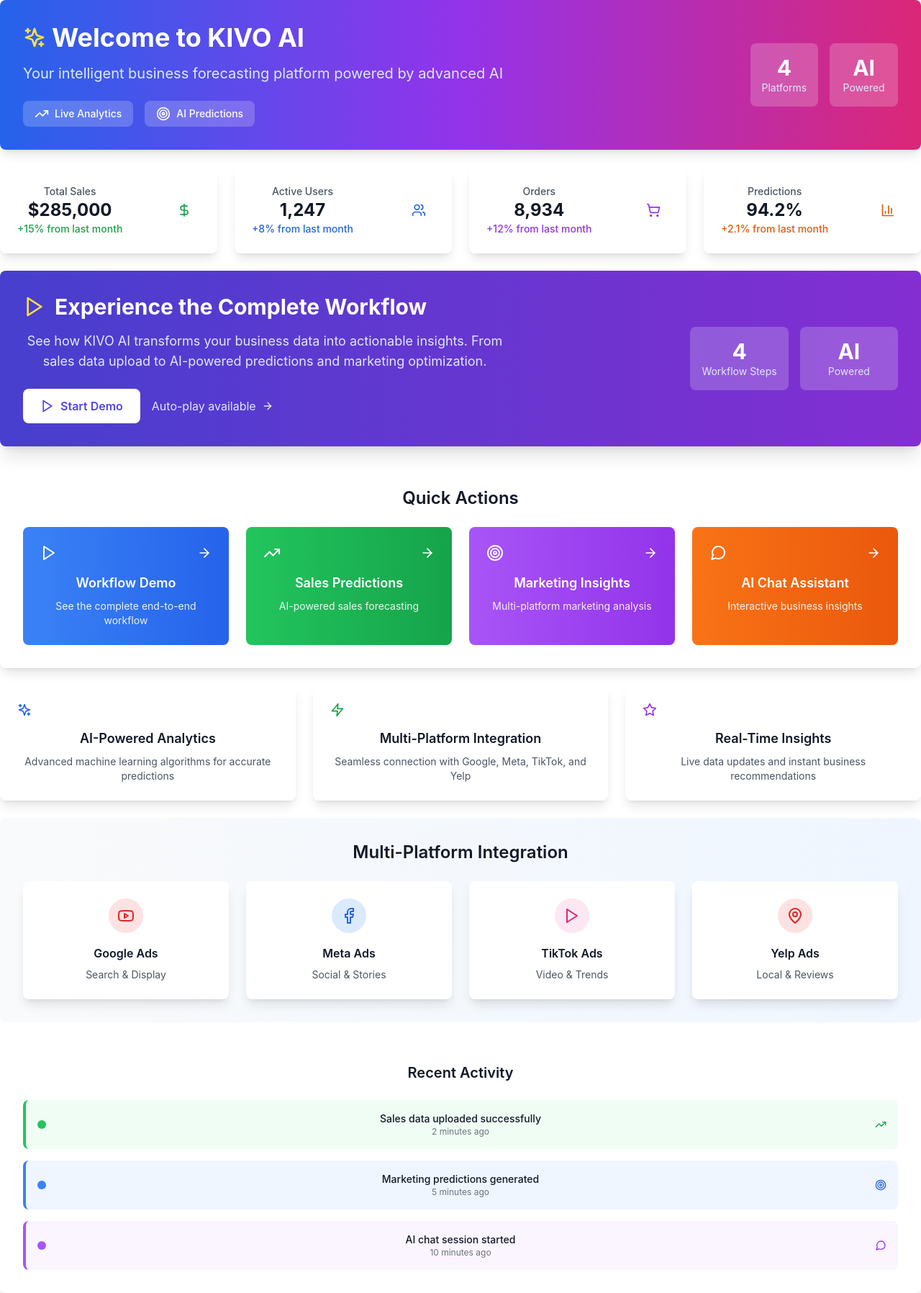
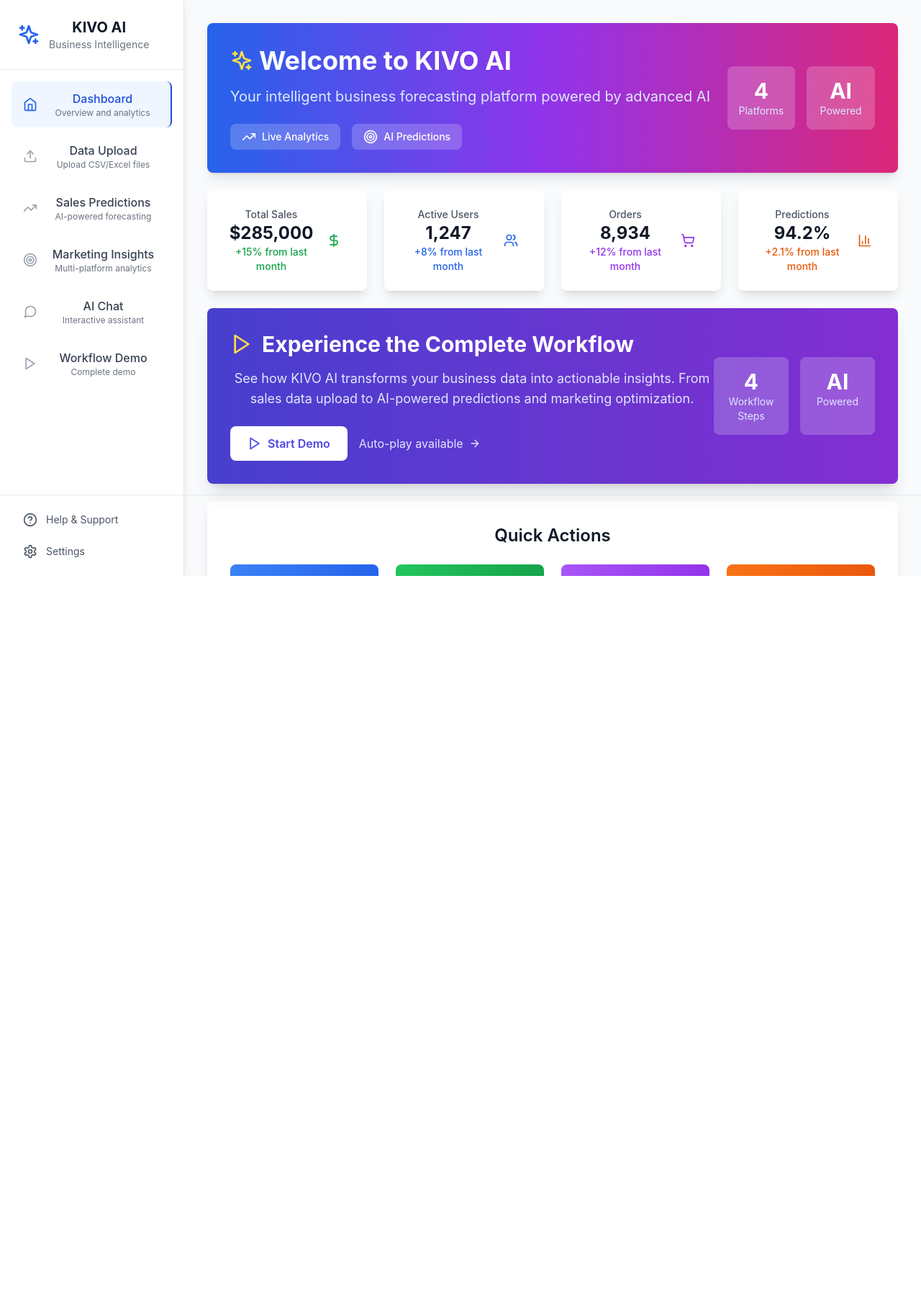
Before and after one commit to eddykim0118/kivo, a React (Create React App) app in the folder frontend/: page /dashboard in a window 1280 px wide. Shown: the whole page at 72% size. After the commit the page ends 800 px from the top, so only its background shows below. Built offline with nearby package versions, Linux system fonts and the light colour scheme; no server answers.

Commit message:
Add sidebar navigation with Layout component

```diff
--- a/frontend/src/App.tsx
+++ b/frontend/src/App.tsx
@@ -2,6 +2,7 @@ import React from 'react';
 import { Routes, Route, Navigate } from 'react-router-dom';
 import './App.css';
 import LandingPage from './components/LandingPage';
+import Layout from './components/Layout';
 import Dashboard from './components/Dashboard';
 import DataUpload from './components/DataUpload';
 import SalesPredictions from './components/SalesPredictions';
@@ -21,13 +22,37 @@ function App() {
         {/* Landing Page - Default Route */}
         <Route path="/" element={<LandingPage />} />
 
-        {/* Dashboard and Main App Routes */}
-        <Route path="/dashboard" element={<Dashboard />} />
-        <Route path="/upload" element={<DataUpload onDataUpload={handleDataUpload} />} />
-        <Route path="/sales" element={<SalesPredictions />} />
-        <Route path="/marketing" element={<MarketingPredictions />} />
-        <Route path="/chat" element={<ChatSystem />} />
-        <Route path="/demo" element={<WorkflowDemo />} />
+        {/* Main App Routes with Layout */}
+        <Route path="/dashboard" element={
+          <Layout>
+            <Dashboard />
+          </Layout>
+        } />
+        <Route path="/upload" element={
+          <Layout>
+            <DataUpload onDataUpload={handleDataUpload} />
+          </Layout>
+        } />
+        <Route path="/sales" element={
+          <Layout>
+            <SalesPredictions />
+          </Layout>
+        } />
+        <Route path="/marketing" element={
+          <Layout>
+            <MarketingPredictions />
+          </Layout>
+        } />
+        <Route path="/chat" element={
+          <Layout>
+            <ChatSystem />
+          </Layout>
+        } />
+        <Route path="/demo" element={
+          <Layout>
+            <WorkflowDemo />
+          </Layout>
+        } />
 
         {/* Redirect any unknown routes to landing page */}
         <Route path="*" element={<Navigate to="/" replace />} />
--- a/frontend/src/components/Dashboard.tsx
+++ b/frontend/src/components/Dashboard.tsx
@@ -1,6 +1,6 @@
 import React from 'react';
 import { Link } from 'react-router-dom';
-import { TrendingUp, BarChart3, Target, MessageCircle, Play, ArrowRight, Users, DollarSign, ShoppingCart, Sparkles, Zap, Star, Youtube, Facebook, MapPin } from 'lucide-react';
+import { TrendingUp, BarChart3, Target, MessageCircle, Play, ArrowRight, Users, DollarSign, ShoppingCart, Sparkles, Zap, Star } from 'lucide-react';
 import { ROUTES } from '../types/routes';
 
 const Dashboard: React.FC = () => {
@@ -201,75 +201,9 @@ const Dashboard: React.FC = () => {
               {feature.icon}
             </div>
             <h3 className="text-lg font-semibold text-gray-900 mb-2">{feature.title}</h3>
-            <p className="text-sm text-gray-600">{feature.description}</p>
+            <p className="text-gray-600">{feature.description}</p>
           </div>
         ))}
-      </div>
-
-      {/* Platform Integration */}
-      <div className="bg-gradient-to-r from-gray-50 to-blue-50 rounded-lg p-8">
-        <h3 className="text-2xl font-semibold text-gray-900 mb-6 text-center">Multi-Platform Integration</h3>
-        <div className="grid grid-cols-2 md:grid-cols-4 gap-6">
-          <div className="bg-white rounded-lg p-6 text-center shadow-lg hover:shadow-xl transition-all duration-300">
-            <div className="w-12 h-12 bg-red-100 rounded-full flex items-center justify-center mx-auto mb-4">
-              <Youtube className="w-6 h-6 text-red-600" />
-            </div>
-            <h4 className="font-semibold text-gray-900 mb-2">Google Ads</h4>
-            <p className="text-sm text-gray-600">Search & Display</p>
-          </div>
-          <div className="bg-white rounded-lg p-6 text-center shadow-lg hover:shadow-xl transition-all duration-300">
-            <div className="w-12 h-12 bg-blue-100 rounded-full flex items-center justify-center mx-auto mb-4">
-              <Facebook className="w-6 h-6 text-blue-600" />
-            </div>
-            <h4 className="font-semibold text-gray-900 mb-2">Meta Ads</h4>
-            <p className="text-sm text-gray-600">Social & Stories</p>
-          </div>
-          <div className="bg-white rounded-lg p-6 text-center shadow-lg hover:shadow-xl transition-all duration-300">
-            <div className="w-12 h-12 bg-pink-100 rounded-full flex items-center justify-center mx-auto mb-4">
-              <Play className="w-6 h-6 text-pink-600" />
-            </div>
-            <h4 className="font-semibold text-gray-900 mb-2">TikTok Ads</h4>
-            <p className="text-sm text-gray-600">Video & Trends</p>
-          </div>
-          <div className="bg-white rounded-lg p-6 text-center shadow-lg hover:shadow-xl transition-all duration-300">
-            <div className="w-12 h-12 bg-red-100 rounded-full flex items-center justify-center mx-auto mb-4">
-              <MapPin className="w-6 h-6 text-red-600" />
-            </div>
-            <h4 className="font-semibold text-gray-900 mb-2">Yelp Ads</h4>
-            <p className="text-sm text-gray-600">Local & Reviews</p>
-          </div>
-        </div>
-      </div>
-
-      {/* Recent Activity */}
-      <div className="bg-white rounded-lg shadow-lg p-8">
-        <h3 className="text-xl font-semibold text-gray-900 mb-6">Recent Activity</h3>
-        <div className="space-y-4">
-          <div className="flex items-center space-x-4 p-4 bg-green-50 rounded-lg border-l-4 border-green-500">
-            <div className="w-3 h-3 bg-green-500 rounded-full"></div>
-            <div className="flex-1">
-              <p className="text-sm font-medium text-gray-900">Sales data uploaded successfully</p>
-              <p className="text-xs text-gray-500">2 minutes ago</p>
-            </div>
-            <TrendingUp className="w-4 h-4 text-green-600" />
-          </div>
-          <div className="flex items-center space-x-4 p-4 bg-blue-50 rounded-lg border-l-4 border-blue-500">
-            <div className="w-3 h-3 bg-blue-500 rounded-full"></div>
-            <div className="flex-1">
-              <p className="text-sm font-medium text-gray-900">Marketing predictions generated</p>
-              <p className="text-xs text-gray-500">5 minutes ago</p>
-            </div>
-            <Target className="w-4 h-4 text-blue-600" />
-          </div>
-          <div className="flex items-center space-x-4 p-4 bg-purple-50 rounded-lg border-l-4 border-purple-500">
-            <div className="w-3 h-3 bg-purple-500 rounded-full"></div>
-            <div className="flex-1">
-              <p className="text-sm font-medium text-gray-900">AI chat session started</p>
-              <p className="text-xs text-gray-500">10 minutes ago</p>
-            </div>
-            <MessageCircle className="w-4 h-4 text-purple-600" />
-          </div>
-        </div>
       </div>
     </div>
   );
--- /dev/null
+++ b/frontend/src/components/Layout.tsx
@@ -0,0 +1,136 @@
+import React from 'react';
+import { Link, useLocation } from 'react-router-dom';
+import {
+  TrendingUp,
+  Target,
+  MessageCircle,
+  Upload,
+  BarChart3,
+  Play,
+  Sparkles,
+  Home,
+  Settings,
+  HelpCircle
+} from 'lucide-react';
+import { ROUTES } from '../types/routes';
+
+interface LayoutProps {
+  children: React.ReactNode;
+}
+
+const Layout: React.FC<LayoutProps> = ({ children }) => {
+  const location = useLocation();
+
+  const navigationItems = [
+    {
+      name: 'Dashboard',
+      path: '/dashboard',
+      icon: <Home className="w-5 h-5" />,
+      description: 'Overview and analytics'
+    },
+    {
+      name: 'Data Upload',
+      path: '/upload',
+      icon: <Upload className="w-5 h-5" />,
+      description: 'Upload CSV/Excel files'
+    },
+    {
+      name: 'Sales Predictions',
+      path: '/sales',
+      icon: <TrendingUp className="w-5 h-5" />,
+      description: 'AI-powered forecasting'
+    },
+    {
+      name: 'Marketing Insights',
+      path: '/marketing',
+      icon: <Target className="w-5 h-5" />,
+      description: 'Multi-platform analytics'
+    },
+    {
+      name: 'AI Chat',
+      path: '/chat',
+      icon: <MessageCircle className="w-5 h-5" />,
+      description: 'Interactive assistant'
+    },
+    {
+      name: 'Workflow Demo',
+      path: '/demo',
+      icon: <Play className="w-5 h-5" />,
+      description: 'Complete demo'
+    }
+  ];
+
+  const isActive = (path: string) => location.pathname === path;
+
+  return (
+    <div className="flex h-screen bg-gray-50">
+      {/* Sidebar */}
+      <div className="w-64 bg-white shadow-lg border-r border-gray-200">
+        {/* Logo */}
+        <div className="p-6 border-b border-gray-200">
+          <div className="flex items-center space-x-3">
+            <Sparkles className="w-8 h-8 text-blue-600" />
+            <div>
+              <h1 className="text-xl font-bold text-gray-900">KIVO AI</h1>
+              <p className="text-sm text-gray-500">Business Intelligence</p>
+            </div>
+          </div>
+        </div>
+
+        {/* Navigation */}
+        <nav className="p-4">
+          <div className="space-y-2">
+            {navigationItems.map((item) => (
+              <Link
+                key={item.path}
+                to={item.path}
+                className={`flex items-center space-x-3 px-4 py-3 rounded-lg transition-all duration-200 ${
+                  isActive(item.path)
+                    ? 'bg-blue-50 text-blue-700 border-r-2 border-blue-700'
+                    : 'text-gray-700 hover:bg-gray-50 hover:text-gray-900'
+                }`}
+              >
+                <div className={`${isActive(item.path) ? 'text-blue-600' : 'text-gray-400'}`}>
+                  {item.icon}
+                </div>
+                <div className="flex-1">
+                  <div className="font-medium">{item.name}</div>
+                  <div className="text-xs text-gray-500">{item.description}</div>
+                </div>
+              </Link>
+            ))}
+          </div>
+        </nav>
+
+        {/* Bottom Section */}
+        <div className="absolute bottom-0 left-0 right-0 p-4 border-t border-gray-200">
+          <div className="space-y-2">
+            <Link
+              to="/help"
+              className="flex items-center space-x-3 px-4 py-2 text-gray-600 hover:text-gray-900 hover:bg-gray-50 rounded-lg transition-colors"
+            >
+              <HelpCircle className="w-5 h-5" />
+              <span className="text-sm">Help & Support</span>
+            </Link>
+            <Link
+              to="/settings"
+              className="flex items-center space-x-3 px-4 py-2 text-gray-600 hover:text-gray-900 hover:bg-gray-50 rounded-lg transition-colors"
+            >
+              <Settings className="w-5 h-5" />
+              <span className="text-sm">Settings</span>
+            </Link>
+          </div>
+        </div>
+      </div>
+
+      {/* Main Content */}
+      <div className="flex-1 overflow-auto">
+        <div className="p-8">
+          {children}
+        </div>
+      </div>
+    </div>
+  );
+};
+
+export default Layout;
```
